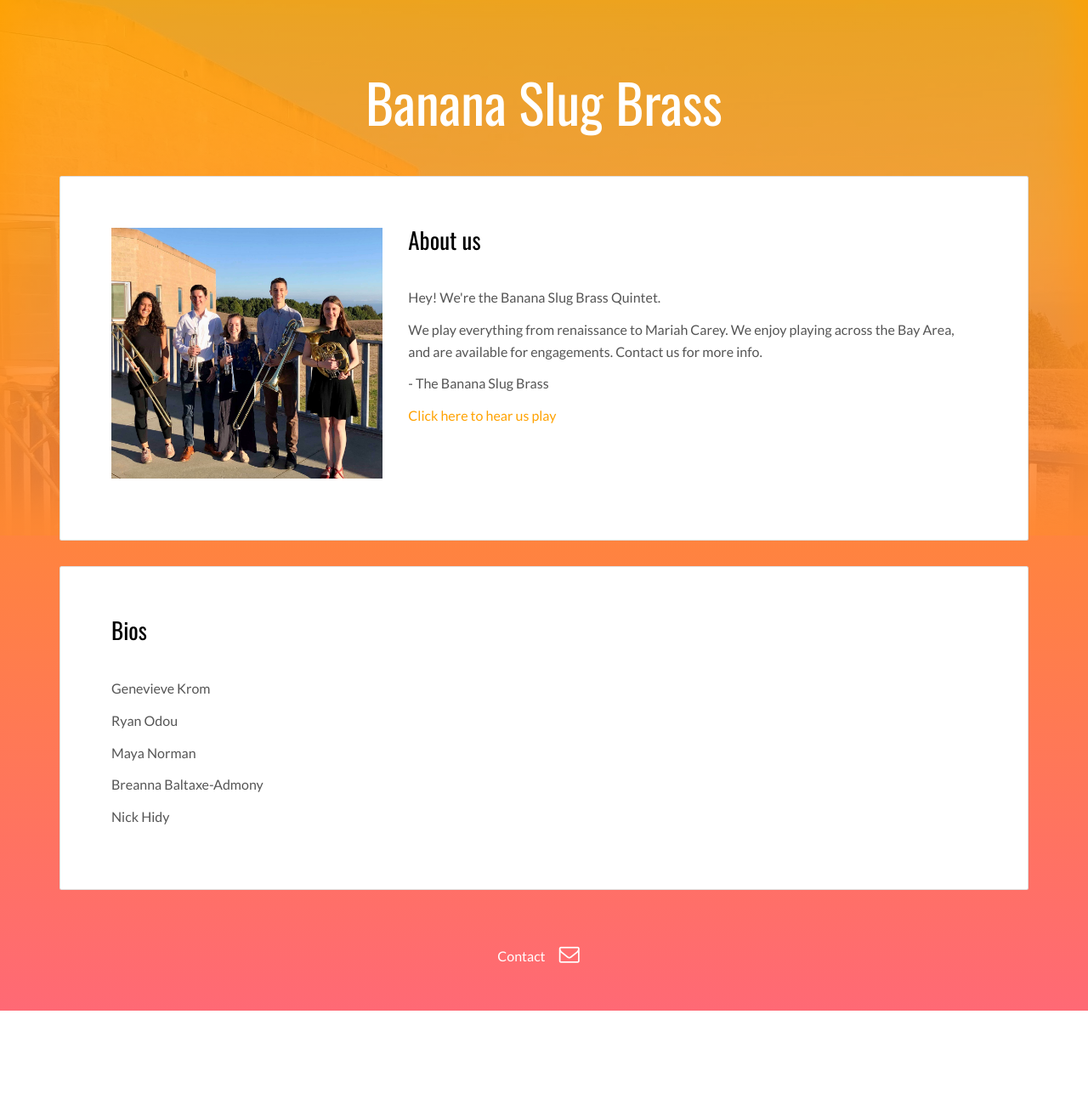
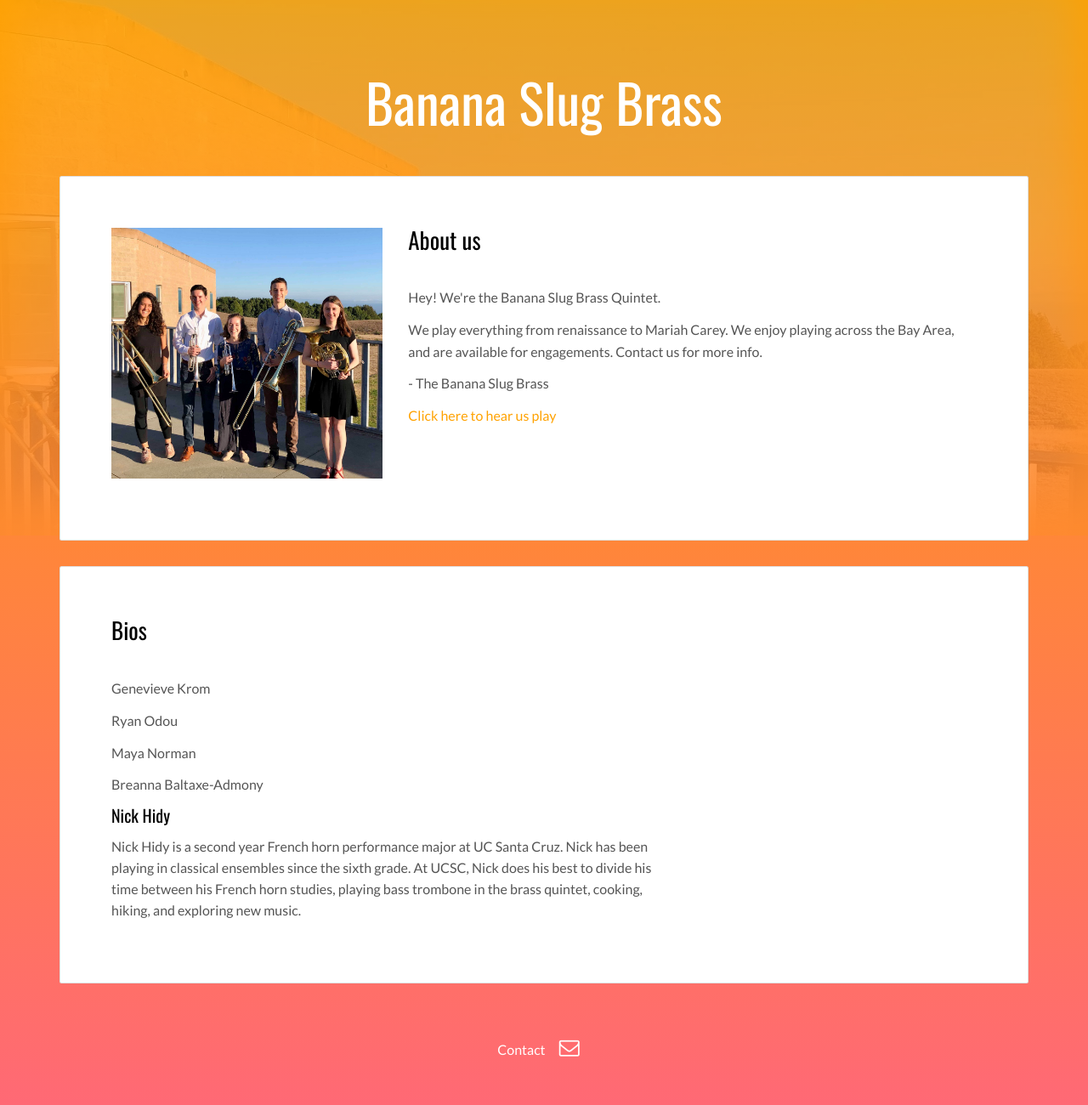
Before and after one commit to bbaltaxe/bbaltaxe.github.io, a Jekyll site: the page brass.html, which Jekyll copies as it is, in a window 1280 px wide. Shown: the whole page at 85% size. Built offline with Jekyll 4.4.1, drawn with Linux system fonts in a browser that asks for light colours; before the commit the page ends 1189 px from its top, so only the background shows below that.

Commit message:
Update brass.html

```diff
--- a/brass.html
+++ b/brass.html
@@ -78,7 +78,8 @@
                   <p> Ryan Odou </p>
                   <p> Maya Norman </p>
                   <p> Breanna Baltaxe-Admony </p>
-                  <p> Nick Hidy </p>
+                  <h4> Nick Hidy </h4>
+                  <p> Nick Hidy is a second year French horn performance major at UC Santa Cruz. Nick has been playing in classical ensembles since the sixth grade. At UCSC, Nick does his best to divide his time between his French horn studies, playing bass trombone in the brass quintet, cooking, hiking, and exploring new music.</p>
 
                 </div>
               </div>
```
